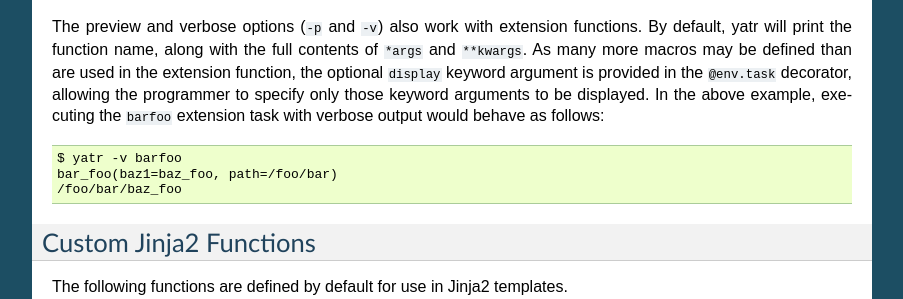
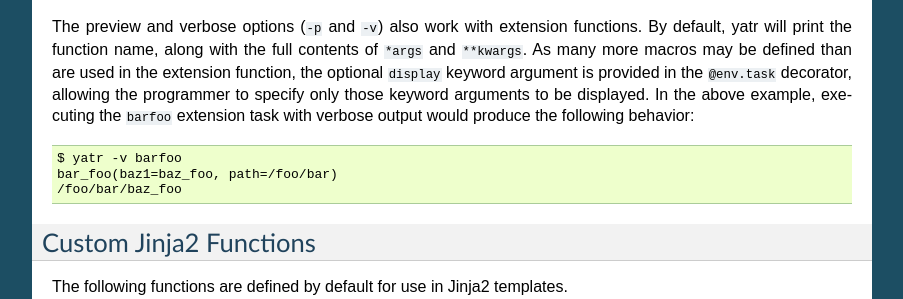
Before and after one commit to mbodenhamer/yatr, a Sphinx documentation site: the page built from docs/yatrfile.rst, in a window 1280 px wide and 900 px high, scrolled down 5574 px. Shown: the part 153-452 px from the top of the window, without its empty margins (198-1101 px from the left). Built offline with Sphinx 7.4.7, drawn with Linux system fonts in a browser that asks for light colours.

Commit message:
Updating docs

```diff
--- a/docs/yatrfile.rst
+++ b/docs/yatrfile.rst
@@ -216,7 +216,7 @@
 
 When executing extension tasks defined via the ``@env.task`` decorator, yatr will treat any function that does not raise an exeception as executing with return code 0.  Likwise, a function that raises an exception is treated as executing with return code 1.  If extension functions are defined without using the ``@env.task`` decorator, the programmer should ensure that the function returns either 0 or 1, as appropriate.
 
-The preview and verbose options (``-p`` and ``-v``) also work with extension functions.  By default, yatr will print the function name, along with the full contents of ``*args`` and ``**kwargs``.  As many more macros may be defined than are used in the extension function, the optional ``display`` keyword argument is provided in the ``@env.task`` decorator, allowing the programmer to specify only those keyword arguments to be displayed.  In the above example, executing the ``barfoo`` extension task with verbose output would behave as follows::
+The preview and verbose options (``-p`` and ``-v``) also work with extension functions.  By default, yatr will print the function name, along with the full contents of ``*args`` and ``**kwargs``.  As many more macros may be defined than are used in the extension function, the optional ``display`` keyword argument is provided in the ``@env.task`` decorator, allowing the programmer to specify only those keyword arguments to be displayed.  In the above example, executing the ``barfoo`` extension task with verbose output would produce the following behavior::
 
     $ yatr -v barfoo
     bar_foo(baz1=baz_foo, path=/foo/bar)
```
